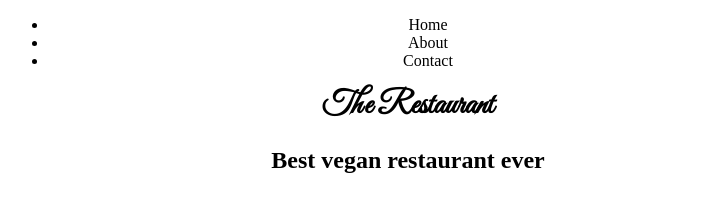
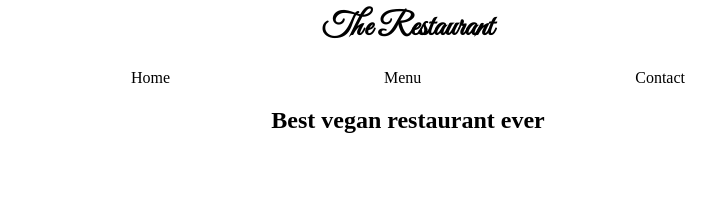
Before and after one commit to veotaar/restaurant-page, a website built with webpack: page dist/index.html in a window 1280 px wide. Shown: the whole page, without its empty margins (232-948 px from the left). Built offline with nearby package versions, Linux system fonts and the light colour scheme.

Commit message:
Add utility module

```diff
--- a/src/index.js
+++ b/src/index.js
@@ -1,6 +1,8 @@
 import "open-props/style";
 import "open-props/normalize";
 import "./style.css";
+
+import { createNavItem } from "./utils";
 
 import home from "./home";
 
@@ -15,6 +17,35 @@ function logo() {
   return h1;
 }
 
+/*
+<nav class="nav">
+  <ul class="center">
+    <li class="nav__item active">Home</li>
+    <li class="nav__item">About</li>
+    <li class="nav__item">Contact</li>
+  </ul>
+</nav>
+*/
+
+function navigation() {
+  const nav = document.createElement("nav");
+  nav.classList.add("nav");
+
+  const ul = document.createElement("ul");
+  ul.classList.add("center");
+
+  const homeTab = createNavItem("Home", true);
+  const menuTab = createNavItem("Menu");
+  const contactTab = createNavItem("Contact");
+
+  [homeTab, menuTab, contactTab].forEach((el) => ul.appendChild(el));
+
+  nav.appendChild(ul);
+
+  return nav;
+}
+
 content.appendChild(logo());
+content.appendChild(navigation());
 
 home();
--- a/src/style.css
+++ b/src/style.css
@@ -9,3 +9,21 @@
   margin-block-start: var(--size-4);
   color: var(--green-9);
 }
+
+.nav > ul {
+  list-style: none;
+  display: flex;
+  justify-content: space-around;
+  padding: 0;
+}
+
+.nav__item {
+  padding-inline: var(--size-4);
+  font-size: var(--font-size-fluid-1);
+  cursor: pointer;
+}
+
+.nav__item:hover,
+.nav__item[data-active="true"] {
+  color: var(--green-9);
+}
--- /dev/null
+++ b/src/utils.js
@@ -0,0 +1,9 @@
+function createNavItem(itemName, active = false) {
+  const el = document.createElement("li");
+  el.classList.add("nav__item");
+  el.dataset.active = active;
+  el.textContent = itemName;
+  return el;
+}
+
+export { createNavItem };
```
Also changed, not shown: dist/index.html, dist/main.js.
